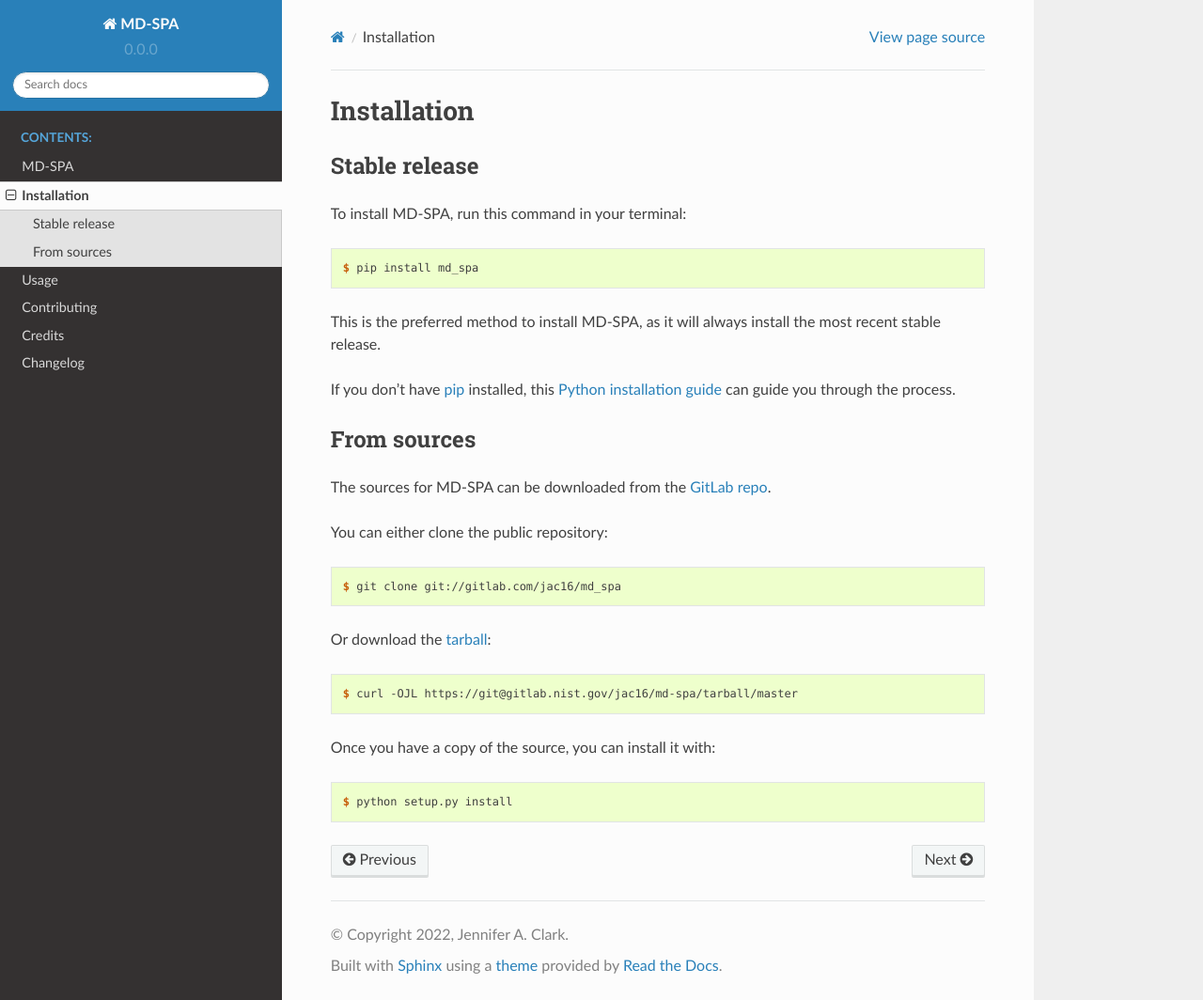
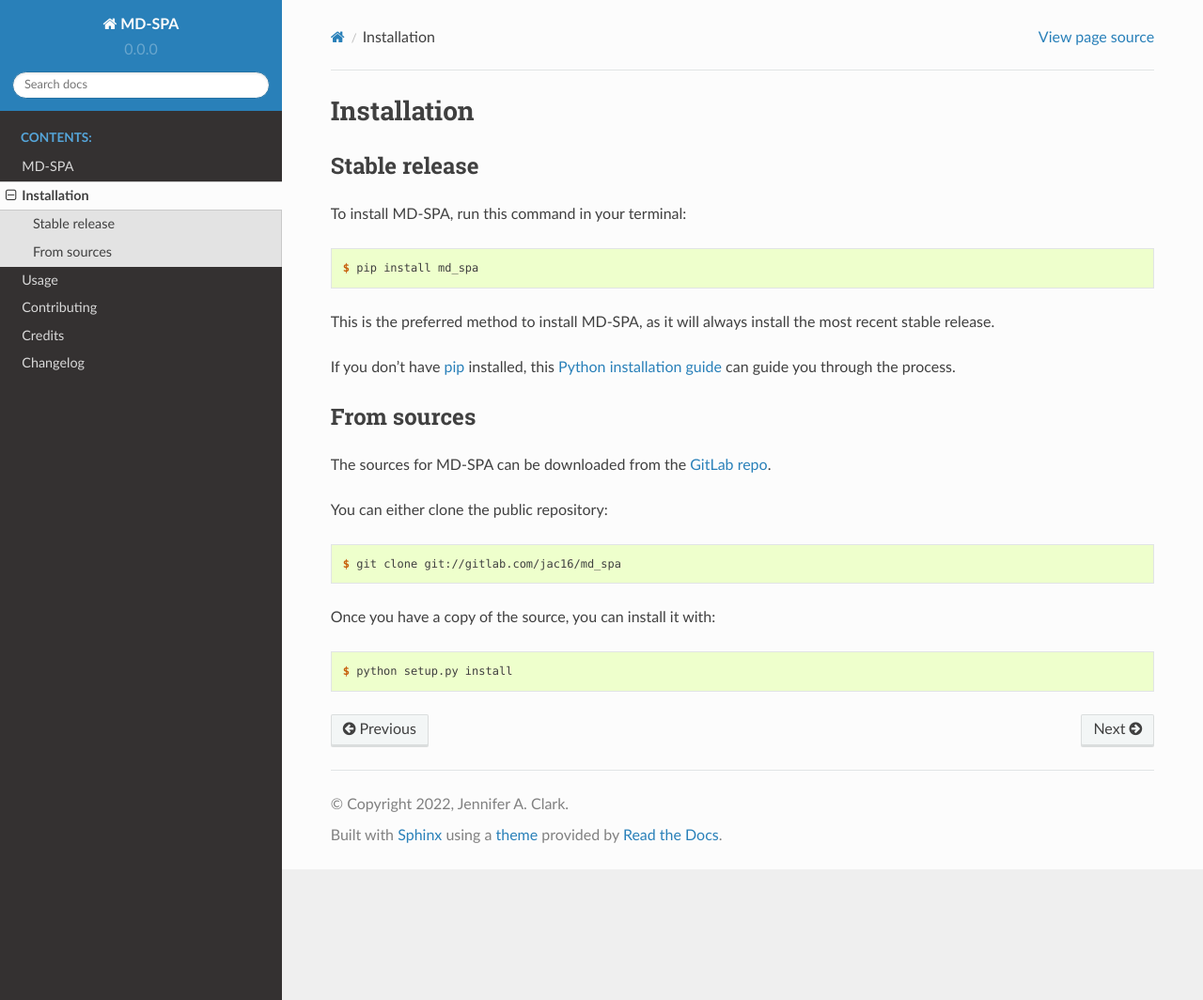
Before and after one commit to usnistgov/md_spa, a Sphinx documentation site: the page built from docs/installation.rst, in a window 1280 px wide and 1064 px high. Shown: the whole window at 94% size. Built offline with Sphinx 7.4.7 and the Read the Docs theme 2.0.0, drawn with Linux system fonts in a browser that asks for light colours; pages that are not in the unit, such as notebooks, are missing from menus.

Commit message:
Update docs

```diff
--- /dev/null
+++ b/docs/_static/custom.css
@@ -0,0 +1,7 @@
+.wy-nav-content {
+    max-width: 1200px !important;
+}
+.wy-table-responsive table td,
+.wy-table-responsive table th {
+  white-space: normal;
+}
--- a/docs/conf.py
+++ b/docs/conf.py
@@ -110,7 +110,7 @@
 #
 # This is also used if you do content translation via gettext catalogs.
 # Usually you set "language" from the command line for these cases.
-language = None
+language = "en"
 
 # There are two options for replacing |today|: either, you set today to some
 # non-false value, then it is used:
@@ -184,6 +184,10 @@
 # relative to this directory. They are copied after the builtin static files,
 # so a file named "default.css" will overwrite the builtin "default.css".
 html_static_path = ['_static']
+
+html_css_files = [
+    'custom.css',
+]
 
 # Add any extra paths that contain custom files (such as robots.txt or
 # .htaccess) here, relative to this directory. These files are copied
--- a/docs/index.rst
+++ b/docs/index.rst
@@ -10,7 +10,6 @@
    readme
    installation
    usage
-   modules
    contributing
    authors
    changelog
--- a/docs/installation.rst
+++ b/docs/installation.rst
@@ -34,12 +34,6 @@
 
     $ git clone git://gitlab.com/jac16/md_spa
 
-Or download the `tarball`_:
-
-.. code-block:: console
-
-    $ curl -OJL https://git@gitlab.nist.gov/jac16/md-spa/tarball/master
-
 Once you have a copy of the source, you can install it with:
 
 .. code-block:: console
@@ -48,4 +42,3 @@
 
 
 .. _GitLab repo: https://git@gitlab.nist.gov/jac16/md-spa
-.. _tarball: https://git@gitlab.nist.gov/jac16/md-spa/tarball/master
--- a/requirements_dev.txt
+++ b/requirements_dev.txt
@@ -19,7 +19,7 @@
 sphinxcontrib-blockdiag
 jupyter_sphinx>=0.3.2
 sphinx-jsonschema>=1.15
-sphinxcontrib.blockdiag
+sphinxcontrib-svg2pdfconverter
 sphinx-argparse
 pygments==2.6.1
 
```
Also changed, not shown: .gitlab-ci.yml, 1 other file.
